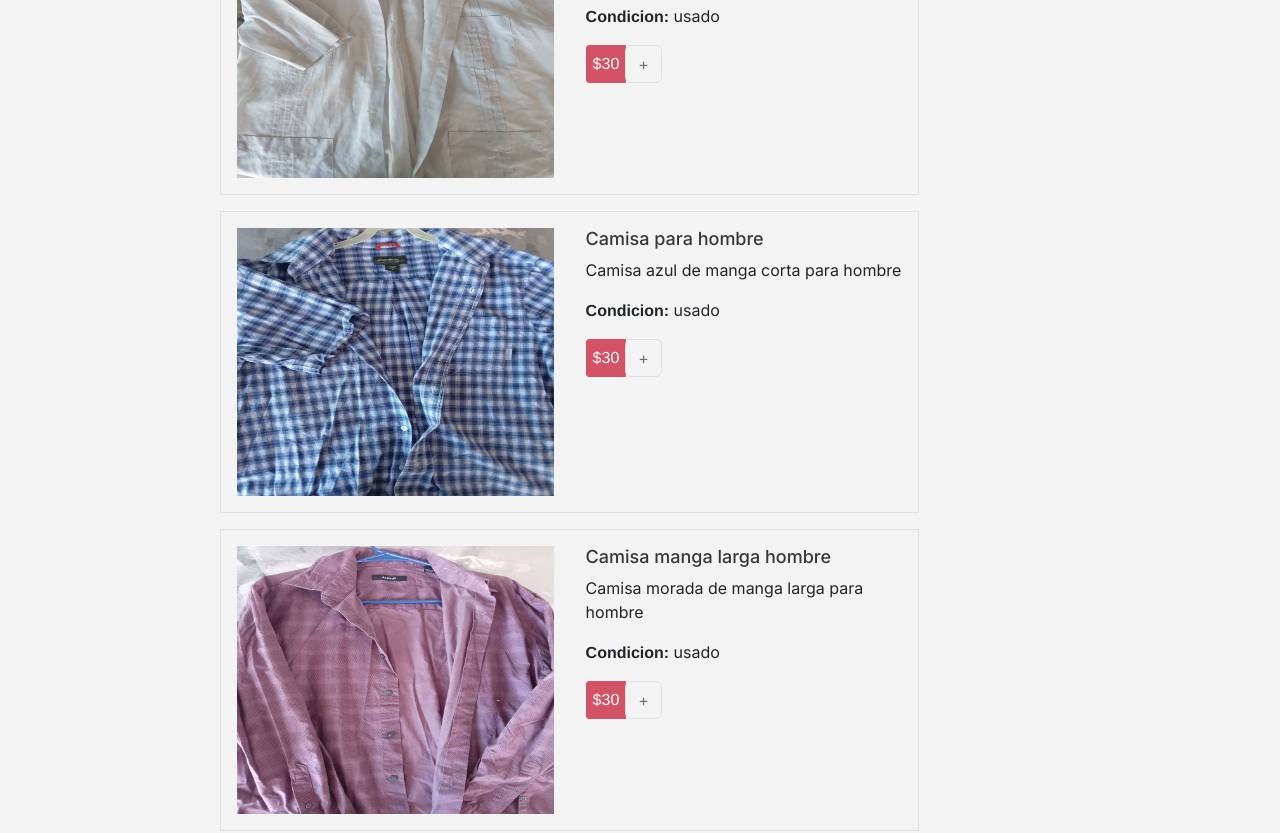
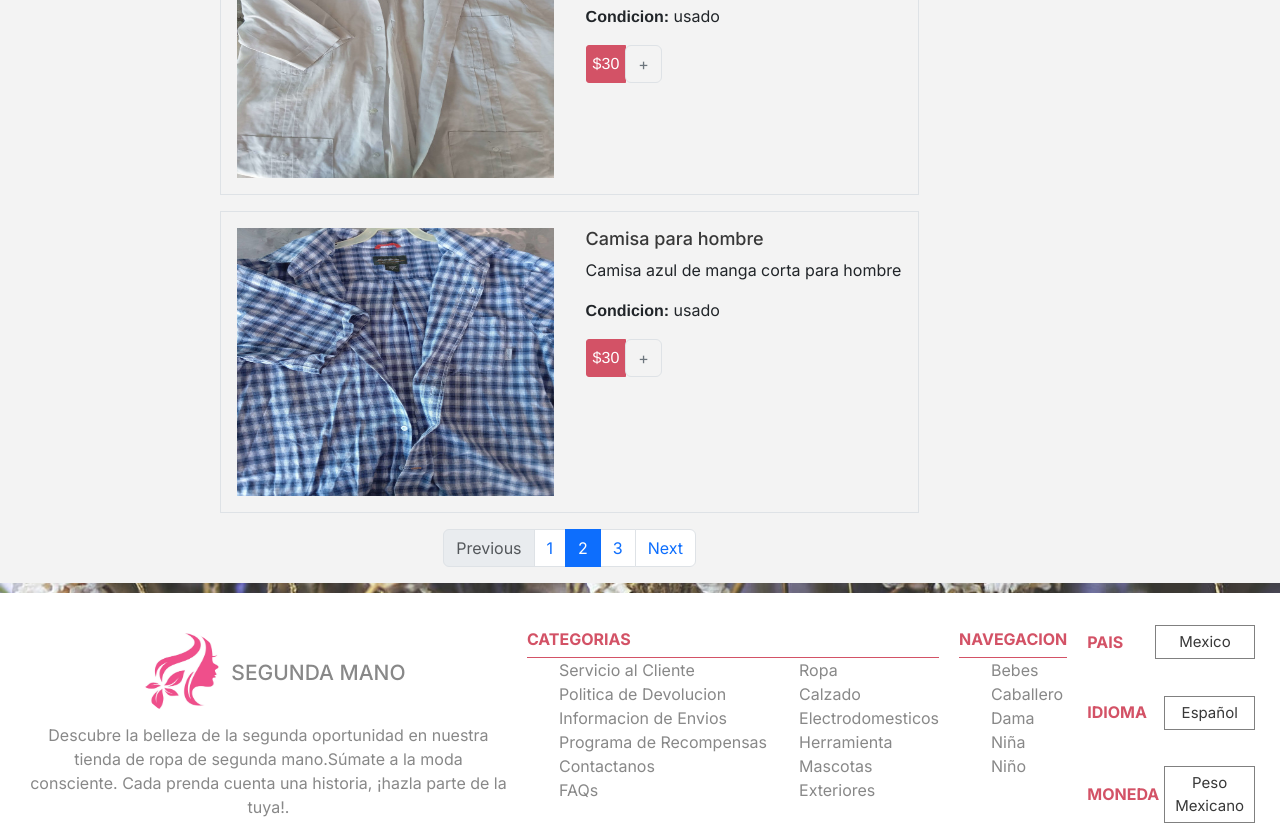
Before and after one commit to marilirulita/react-bootstrap-store, a Next.js app: page /results in a window 1280 px wide. Shown: the part 1706-2539 px from the top of the page. Built offline with nearby package versions, Linux system fonts and the light colour scheme.

Commit message:
add filtered array for filter data after search

```diff
--- a/src/app/results/page.jsx
+++ b/src/app/results/page.jsx
@@ -1,8 +1,15 @@
 import data from "@/utils/data";
 import Image from "next/image";
-import Search from "../ui/search";
 
-export default function Page() {
+export default function Page({ searchParams }) {
+  const query = searchParams?.query || '';
+  const currentPage = Number(searchParams?.page) || 1;
+
+  const offset = currentPage * 6;
+  const filteredProduc = data.filter(e => {
+    return e.tittle.toLowerCase().includes(query.toLowerCase()) || e.notes.toLowerCase().includes(query.toLowerCase());
+  });
+
   const categorias = [
     "blusas",
     "camisas",
@@ -72,11 +79,12 @@ export default function Page() {
         <br />
 
         <div class="product-search border-top">
+
+          <div id="product-results">
           <p class="pt-3 pl-3 font-weight-bold">
             {data.length} result for ... example
           </p>
-          <div id="product-results">
-            {data.map((e, i) => (
+            {filteredProduc.slice(offset-6, offset).map((e, i) => (
               <div key={i + "product"} class="d-flex border mb-3">
                 <div class="embed-responsive embed-responsive-1by1 d-lg-none">
                   <Image
--- a/src/app/ui/BestSellerCarousel.jsx
+++ b/src/app/ui/BestSellerCarousel.jsx
@@ -70,7 +70,6 @@ export default function BestSellerCarousel() {
           {[...Array(carouselItem).keys()].map((e) => {
             e === 0 ? itemInic = 0 : itemInic = itemFinal
             e === 0 ? itemFinal = colNum : itemFinal = itemFinal + colNum
-            console.log(itemInic, itemFinal)
             return (
               <div
                 key={"item" + e}
--- a/src/app/ui/Navbar.jsx
+++ b/src/app/ui/Navbar.jsx
@@ -9,9 +9,7 @@ import { FaEnvelope } from "react-icons/fa";
 import { FaUser } from "react-icons/fa";
 import Search from "./search";
 
-export default function NavBar({ searchParams }) {
-  const query = searchParams?.query || '';
-  const currentPage = Number(searchParams?.page) || 1;
+export default function NavBar() {
 
   return (
     <header>
```
